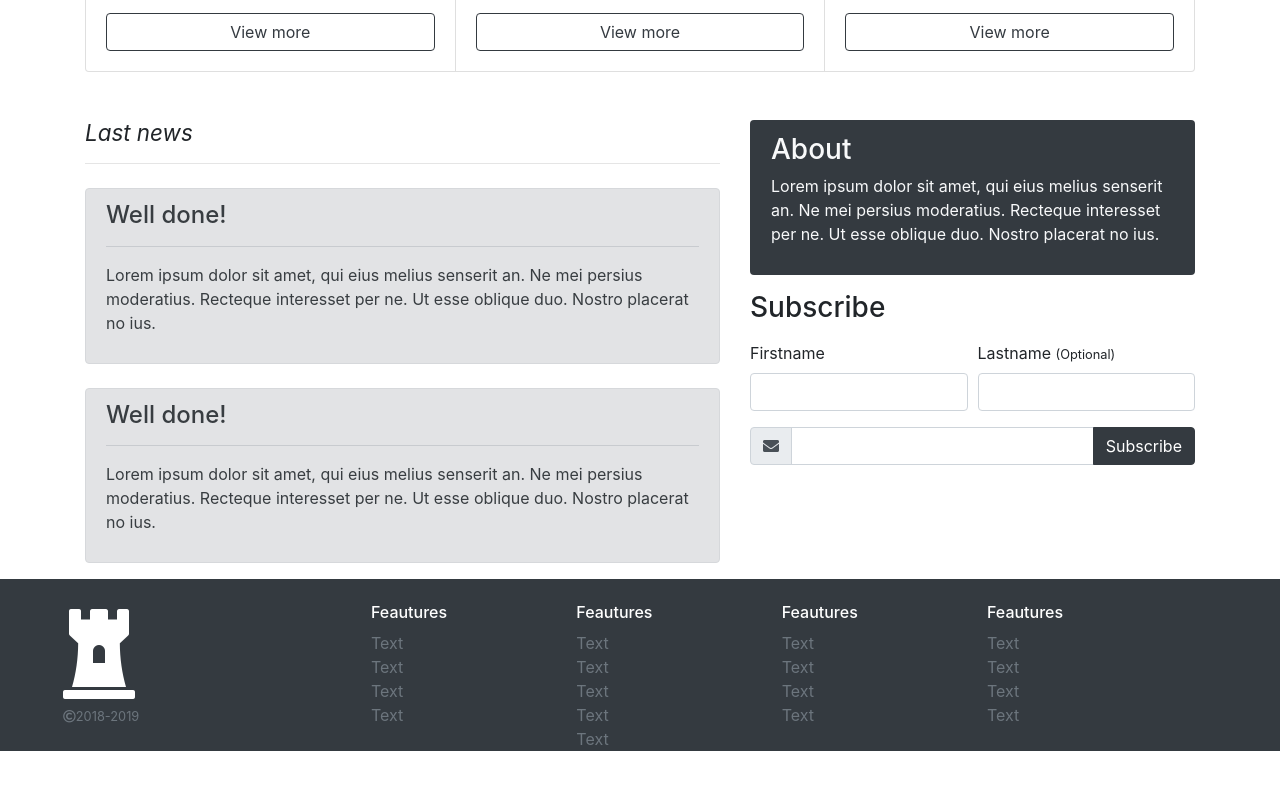
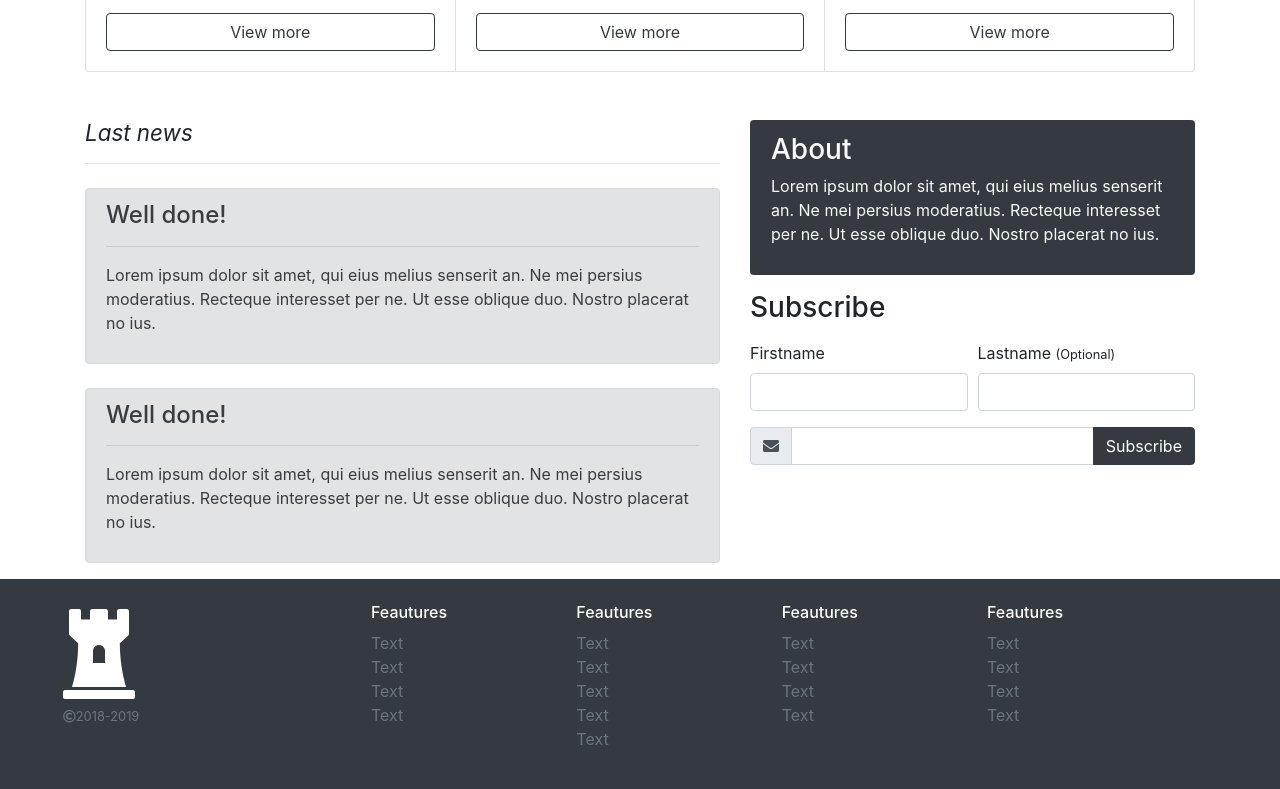
Before and after one commit to eragon0992/eragon0992.github.io, a plain HTML site: page страничка/Page.html in a window 1280 px wide. Shown: the part 802-1591 px from the top of the page. Before the commit the page ends 1553 px from the top, so only its background shows below. Drawn offline with nearby package versions, Linux system fonts and the light colour scheme.

Commit message:
Update страничка/Page.html

```diff
--- a/страничка/Page.html
+++ b/страничка/Page.html
@@ -151,7 +151,7 @@
         </div>
     </div>
     <footer class="bg-dark text-light">
-        <div class="row pt-4 pl-5  text-secondary  mr-0 ml-0">
+        <div class="row pt-4 pl-5  text-secondary  mr-0 ml-0 pb-5">
             <div class="col-12 col-md-3">
                 <h1><i class="fas fa-chess-rook display-1 text-white"></i></h1>
                 <small><i class="far fa-copyright"></i>2018-2019</small>
```
